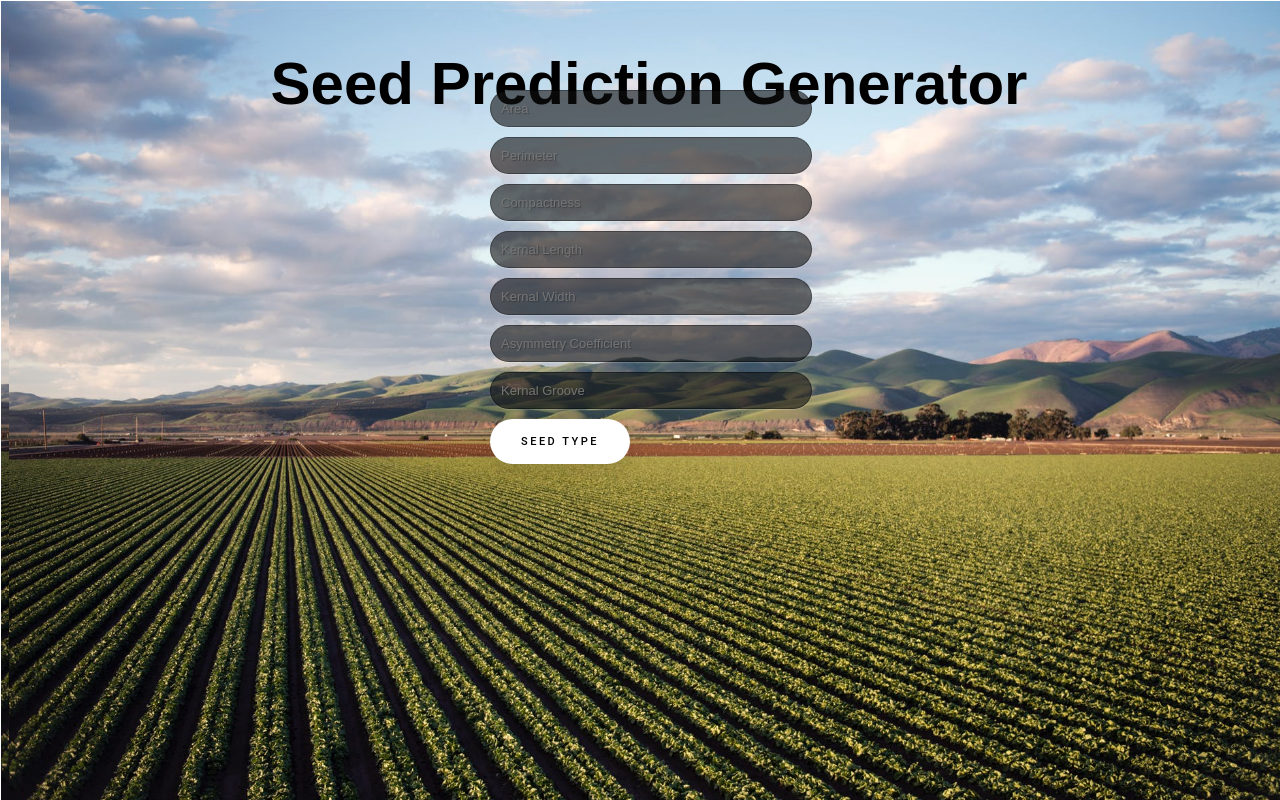
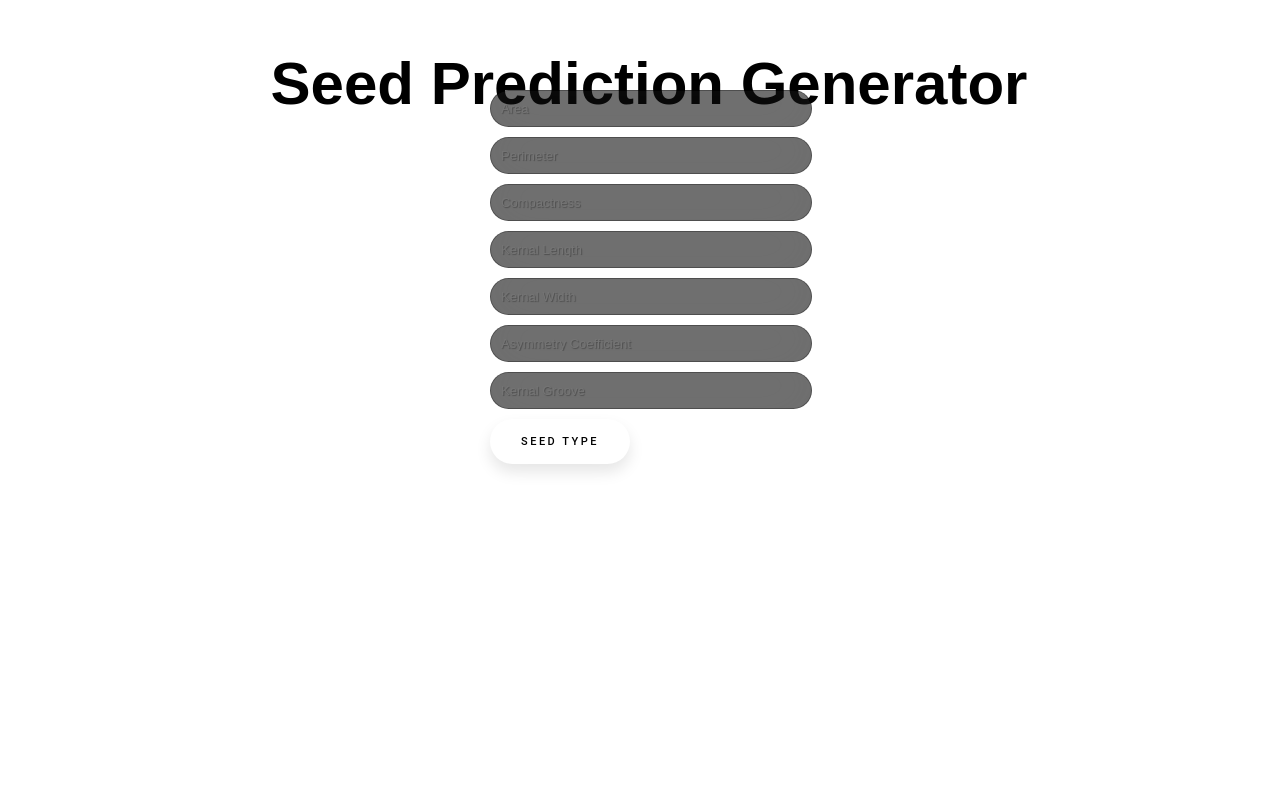
Before and after one commit to rshaw81/Seed-Prediction-API, a Flask app: page / in a window 1280 px wide. Run offline with Flask 2, Linux system fonts and the light colour scheme; parts of the project's set-up code (start-up, migrations or seed data) failed here and were passed over.

Commit message:
Update style.css

```diff
--- a/static/css/style.css
+++ b/static/css/style.css
@@ -2,7 +2,6 @@
 body {
     height: 100%;
     border: 1px solid transparent;
-    background-image: url("farm_feild.jpg");
     background-repeat: no-repeat;
     background-size: cover;
     min-width: 100%;
@@ -17,7 +16,6 @@ body {
 html {
     height: 100%;
     border: 1px solid transparent;
-    background-image: url("farm_feild.jpg");
     background-repeat: no-repeat;
     background-size: cover;
     min-width: 100%;
```
